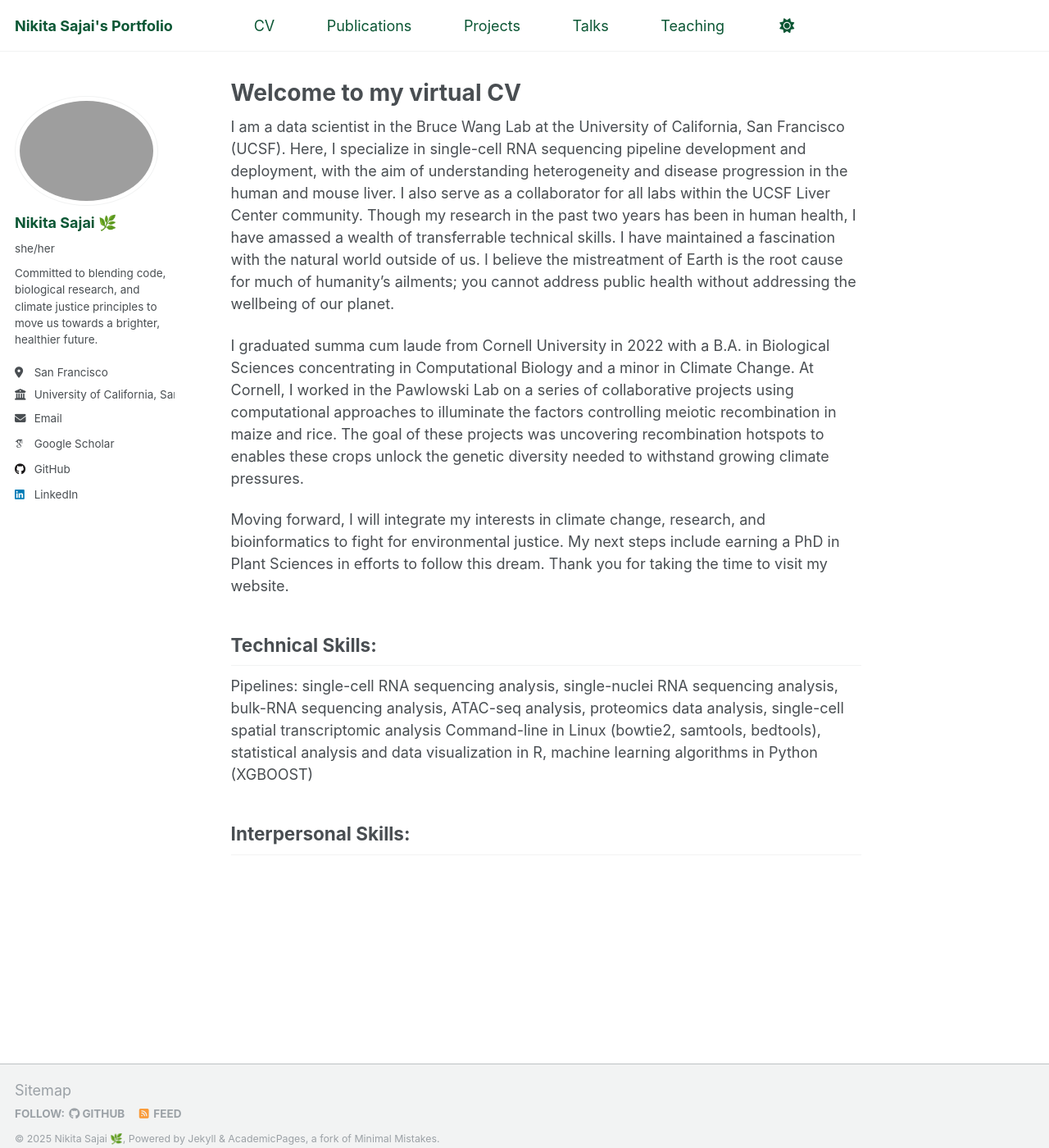
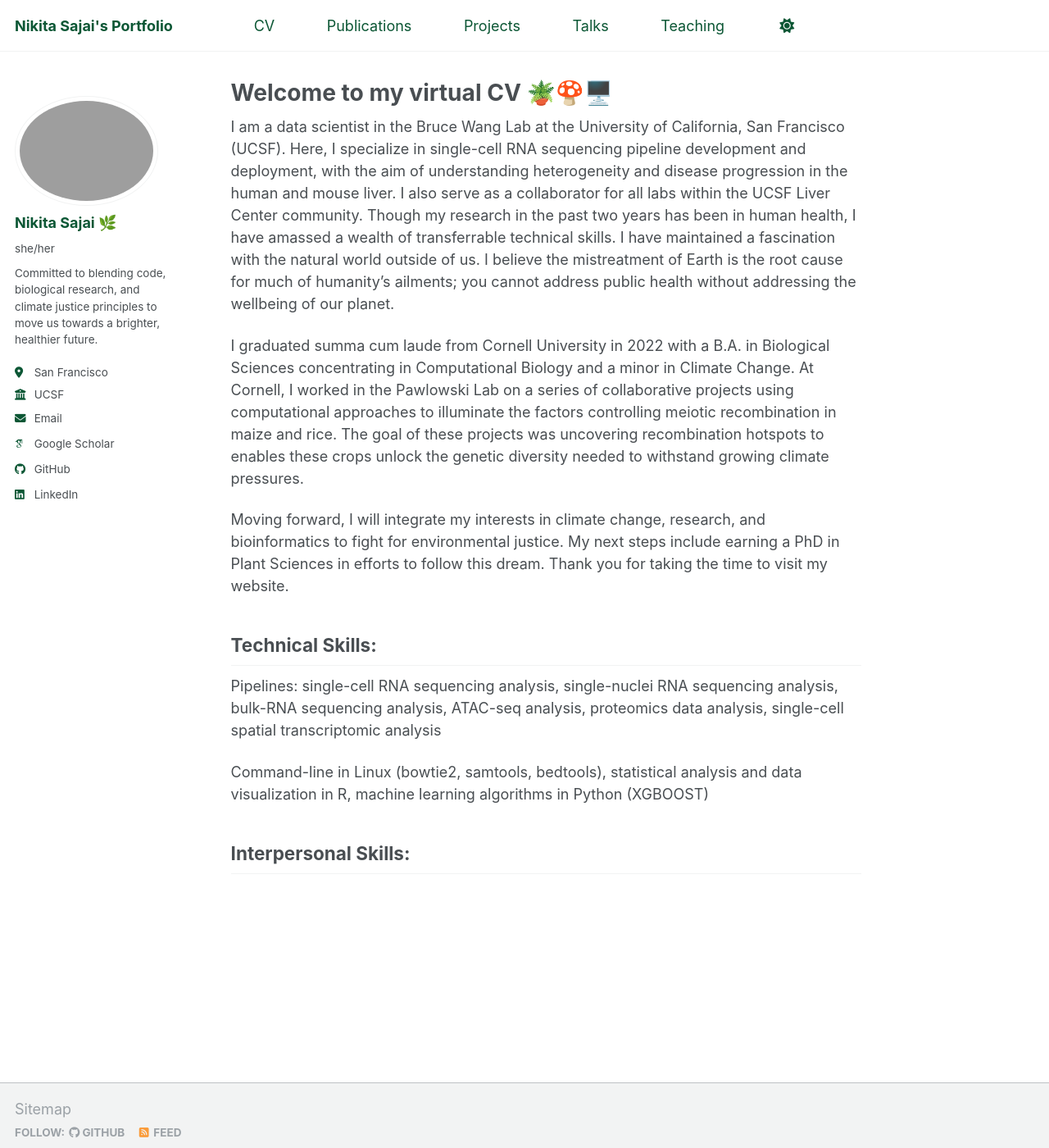
Before and after one commit to 16nikita/16nikita.github.io, a Jekyll site: the page built from _pages/about.md, in a window 1280 px wide and 1400 px high. Shown: the whole window at 82% size. Built offline with Jekyll 4.4.1, drawn with Linux system fonts in a browser that asks for light colours; some web fonts are replaced.

Commit message:
icon colors & employer

```diff
--- a/_config.yml
+++ b/_config.yml
@@ -27,7 +27,7 @@
   pronouns         : "she/her"
   bio              : "Committed to blending code, biological research, and climate justice principles to move us towards a brighter, healthier future."
   location         : "San Francisco"
-  employer         : "University of California, San Francisco"
+  employer         : "UCSF"
   uri              : # URL
   email            : "nikitasajai@gmail.com"
 
--- a/_pages/about.md
+++ b/_pages/about.md
@@ -1,6 +1,6 @@
 ---
 permalink: /
-title: "Welcome to my virtual CV"
+title: "Welcome to my virtual CV 🪴🍄🖥️"
 author_profile: true
 redirect_from:
   - /about/
@@ -15,6 +15,7 @@
 Technical Skills:
 ------
 Pipelines: single-cell RNA sequencing analysis, single-nuclei RNA sequencing analysis, bulk-RNA sequencing analysis, ATAC-seq analysis, proteomics data analysis, single-cell spatial transcriptomic analysis
+
 Command-line in Linux (bowtie2, samtools, bedtools), statistical analysis and data visualization in R, machine learning algorithms in Python (XGBOOST)
 
 Interpersonal Skills:
--- a/_sass/theme/_default.scss
+++ b/_sass/theme/_default.scss
@@ -45,3 +45,7 @@
     --global-text-color-light           : #{$light-gray};
     --global-thead-color                : #{$lighter-gray};
 }
+
+.author__urls i {
+  color: #0c5735 !important;
+}
```
